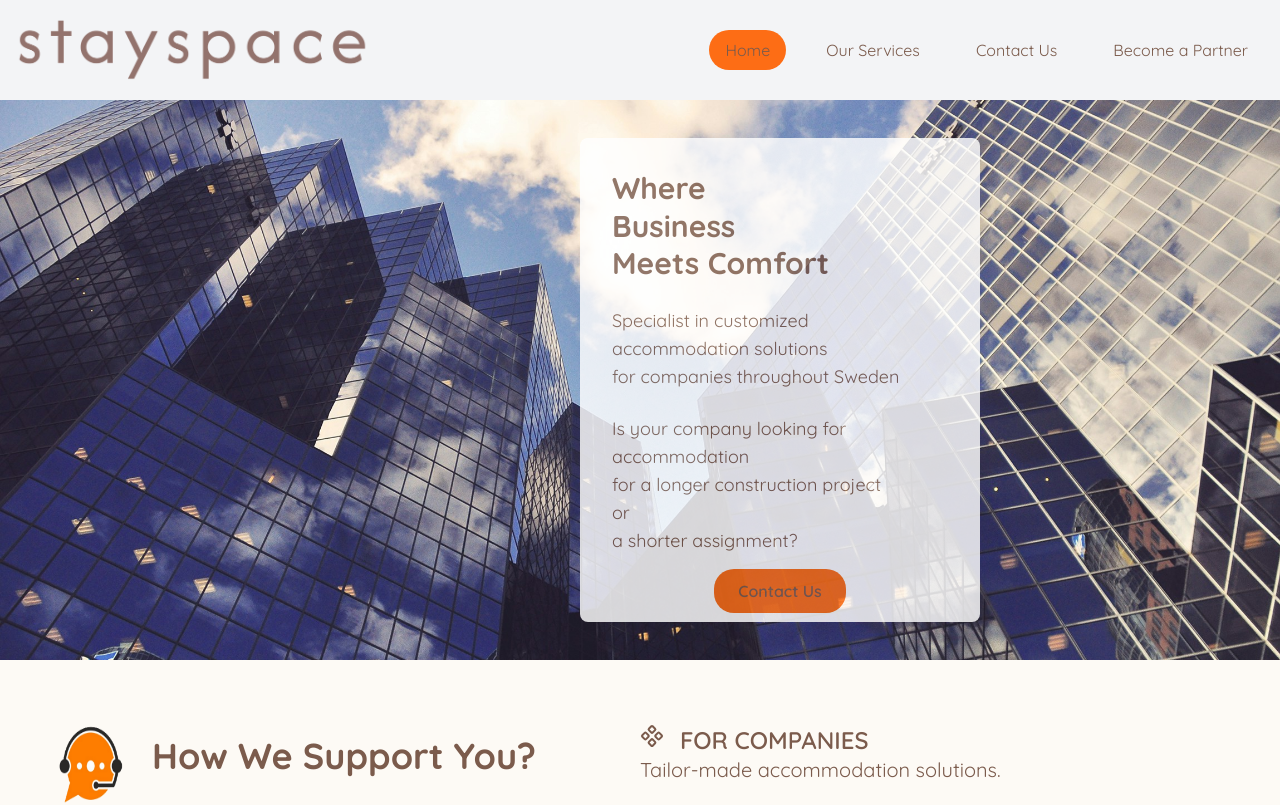
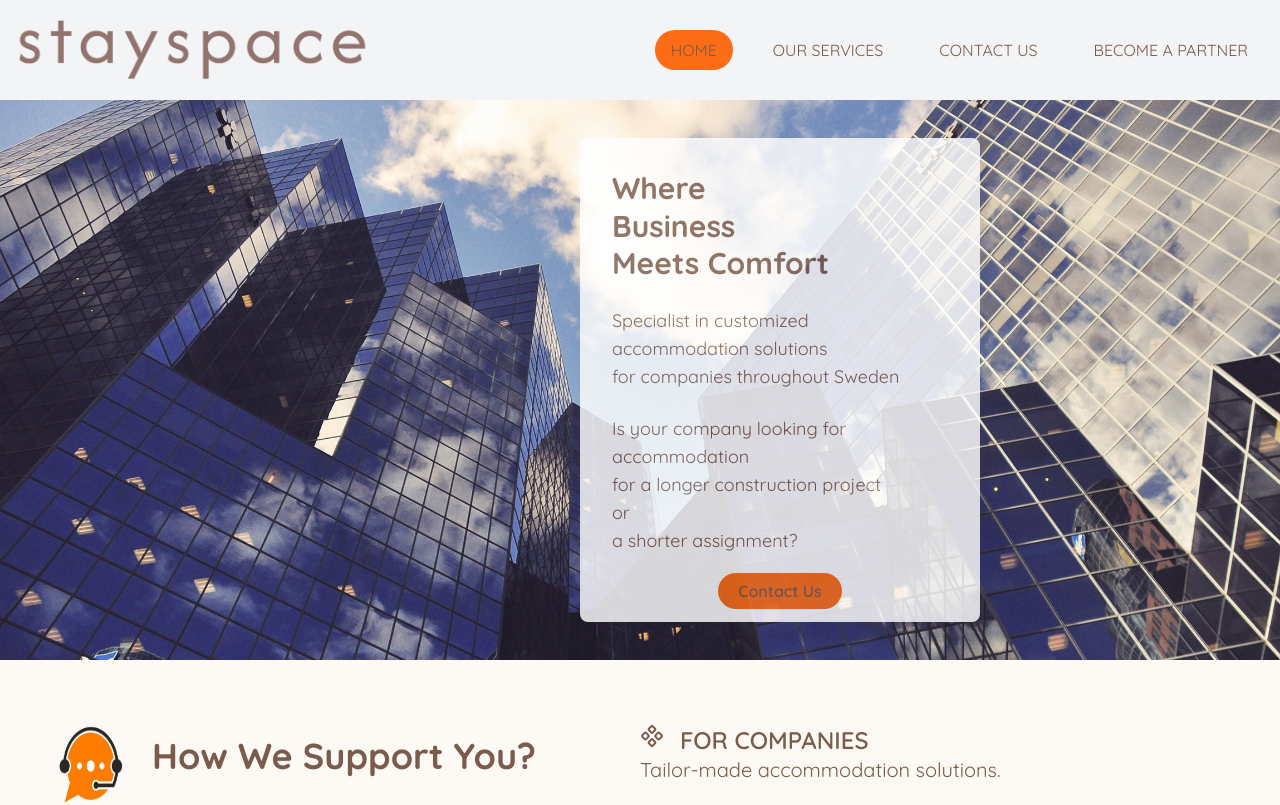
Before and after one commit to raselrzl/stayspace, a Next.js app: page / in a window 1280 px wide. Shown: the top 805 px of the page. Built offline with nearby package versions, Linux system fonts and the light colour scheme.

Commit message:
carosuel

```diff
--- a/app/components/Hero.tsx
+++ b/app/components/Hero.tsx
@@ -91,7 +91,7 @@ const Hero = () => {
         <div className="text-center mt-6">
           <Link
             href="/contactus"
-            className="px-6 py-3 bg-[#fd6d15] hover:bg-red-400 text-[#7B5B4C] font-semibold transition-all rounded-[20px]"
+            className="px-5 py-2 bg-[#fd6d15] hover:bg-red-400 text-[#7B5B4C] font-semibold transition-all rounded-[20px]"
           >
             Contact Us
           </Link>
--- a/app/components/Navbar.tsx
+++ b/app/components/Navbar.tsx
@@ -42,8 +42,8 @@ export default function Navbar() {
 
   return (
     <nav
-      className={`bg-gray-100 p-4 transition-all duration-300 sticky top-0 z-50 ${
-        isScrolled ? "py-2" : "py-4"
+      className={`bg-gray-100 p-4 transition-all duration-300 sticky top-0 z-50 uppercase ${
+        isScrolled ? "py-1" : "py-4"
       }`}
     >
       <div className="max-w-screen-xl mx-auto flex justify-between items-center">
--- a/app/components/Navlink.tsx
+++ b/app/components/Navlink.tsx
@@ -42,7 +42,7 @@ export function Navlink() {
         </PopoverTrigger>
 
         {/* Popover content */}
-        <PopoverContent className="w-[200px] h-auto bg-gray-100 text-[#7B5B4C] text-justify p-4 relative rounded-none">
+        <PopoverContent className="w-[200px] h-auto bg-gray-100 text-[#7B5B4C] text-justify p-4 relative rounded-lg">
           {/* Close Button */}
           <div className="absolute top-2 right-2">
             <button onClick={handleClose}>
@@ -51,25 +51,25 @@ export function Navlink() {
           </div>
 
           {/* Nav Links */}
-          <div className="flex flex-col justify-center items-center space-y-6 ">
-            <Link href="/" className={`px-2 py-1 ${isActiveLink("/")}`}>
+          <div className="flex flex-col justify-center items-center space-y-6 uppercase">
+            <Link href="/" className={`px-4 py-1 text-xs ${isActiveLink("/")}`}>
               Home
             </Link>
             <Link
               href="/services"
-              className={`px-2 py-1 ${isActiveLink("/services")}`}
+              className={`px-4 py-1 text-xs ${isActiveLink("/services")}`}
             >
               Our Services
             </Link>
             <Link
               href="/contactus"
-              className={`px-2 py-1 ${isActiveLink("/contactus")}`}
+              className={`px-4 py-1 text-xs ${isActiveLink("/contactus")}`}
             >
               Contact Us
             </Link>
             <Link
               href="/partner"
-              className={`px-2 py-1 ${isActiveLink("/partner")}`}
+              className={`px-4 py-1 text-xs ${isActiveLink("/partner")}`}
             >
               Become a Partner
             </Link>
--- a/app/partner/page.tsx
+++ b/app/partner/page.tsx
@@ -10,7 +10,7 @@ const BecomePartner = () => {
         className="relative bg-cover bg-center h-[85vh] sm:h-[70vh] flex items-center justify-center overflow-hidden"
         style={{ backgroundImage: "url('/pa1.jpg')" }}
       >
-        <div className="lg:mr-[950px] md:mr-[800px] w-[322px] sm:w-[400px] mx-auto bg-white opacity-72 p-8 text-[#7B5B4C] h-[450px] sm:h-[484px]">
+        <div className="lg:mr-[950px] md:mr-[800px] w-[322px] sm:w-[400px] mx-auto rounded-lg bg-white opacity-72 p-8 text-[#7B5B4C] h-[450px] sm:h-[484px]">
           {/* <h1 className="text-2xl sm:text-3xl font-bold leading-tight mb-6 text-left"> */}
           {/*     Where */}
           {/*     <br /> */}
--- a/app/services/page.tsx
+++ b/app/services/page.tsx
@@ -25,7 +25,7 @@ const Services = () => {
           <div className="text-center mt-6">
             <Link
               href="/contactus"
-              className="px-6 py-3 bg-[#fd6d15] hover:bg-red-400 text-[#7B5B4C] font-semibold transition-all rounded-[20px]"
+              className="px-5 py-2 bg-[#fd6d15] hover:bg-red-400 text-[#7B5B4C] font-semibold transition-all rounded-[20px]"
             >
               Contact Us
             </Link>
```
